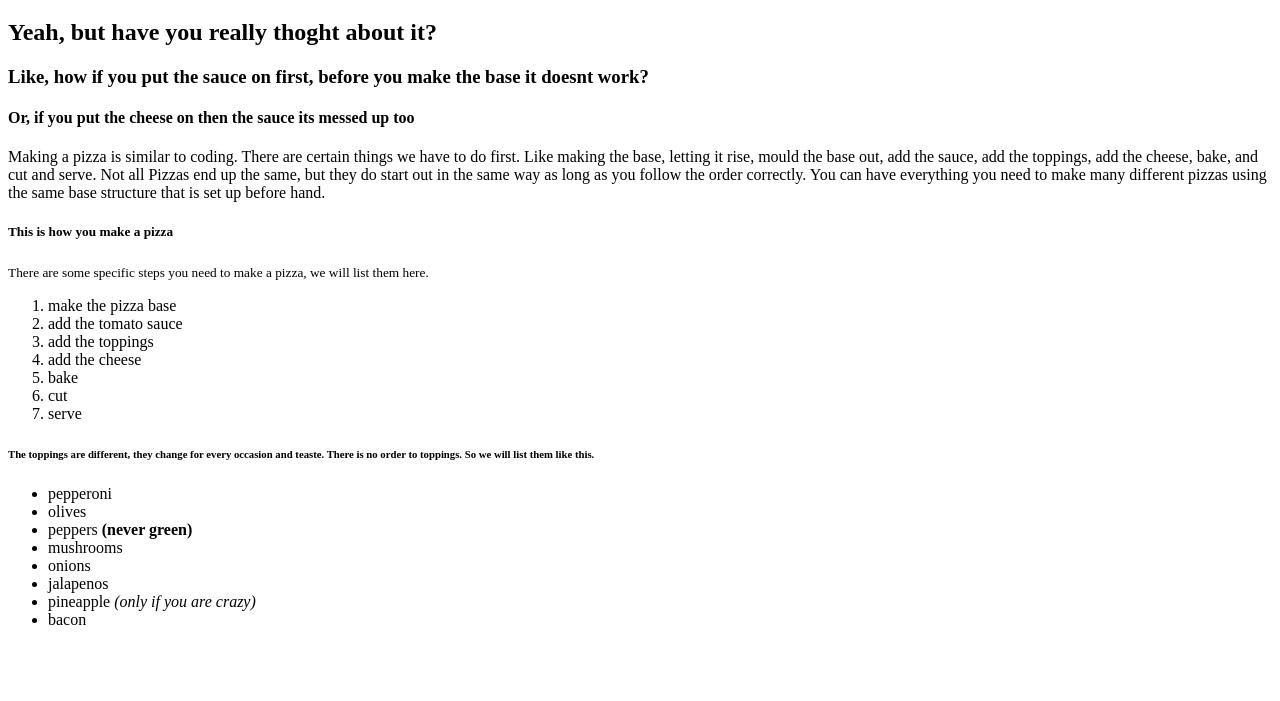
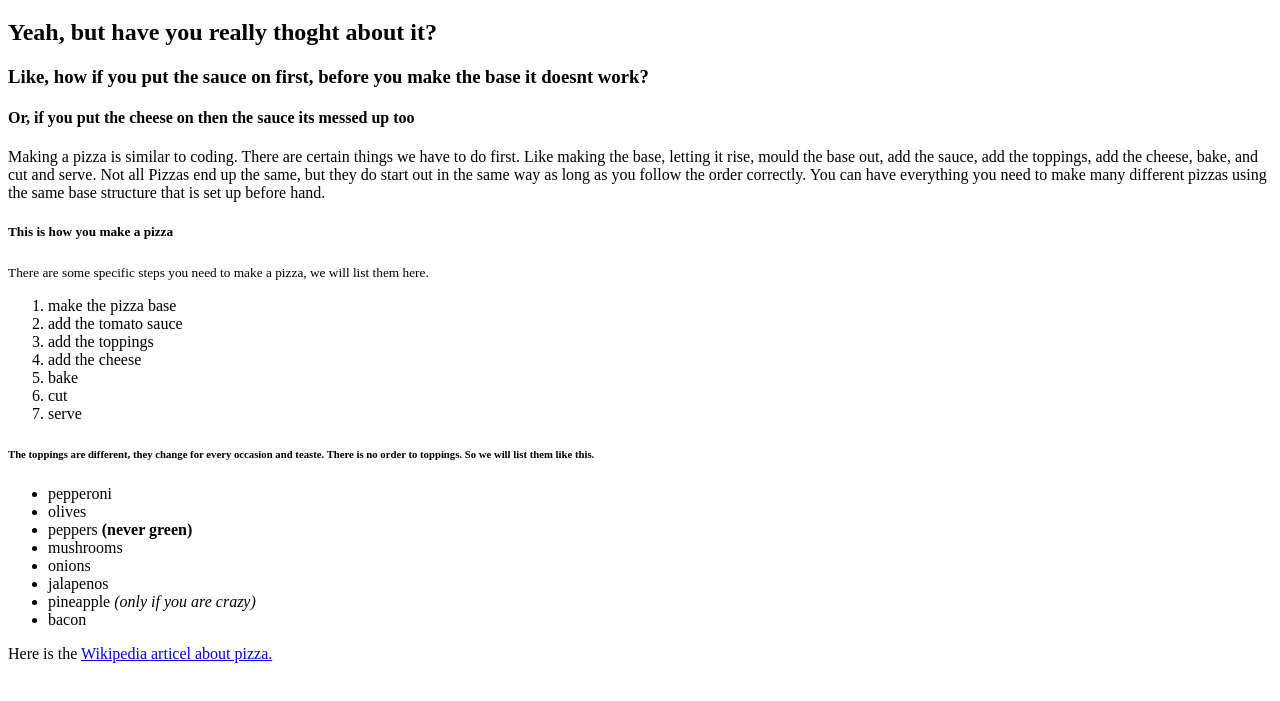
Before and after one commit to AliceMC06/worksheet-week-2, a plain HTML site: page index.html in a window 1280 px wide. Shown: the part 61-762 px from the top of the page. Drawn offline with Linux system fonts and the light colour scheme.

Commit message:
Update index.html
add website link

```diff
--- a/index.html
+++ b/index.html
@@ -47,5 +47,8 @@
                 <li>bacon</li>
             </ul>
 
+            <p>Here is the <a href="https://en.Wikipedia.org/wiki/Pizza" target="_blank">Wikipedia
+               articel about pizza.</a></p>
+
     </body>
 </html>
```
